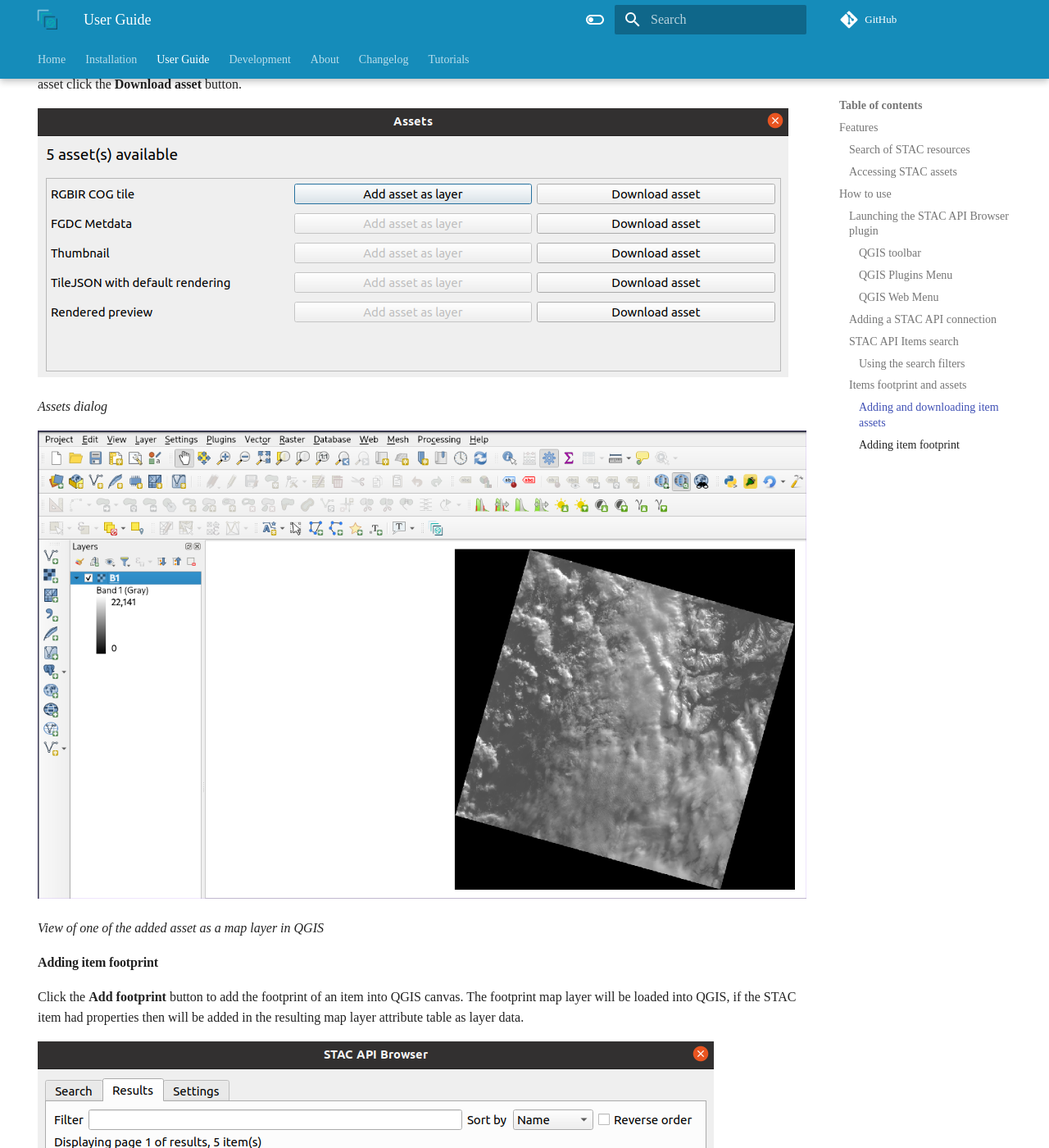
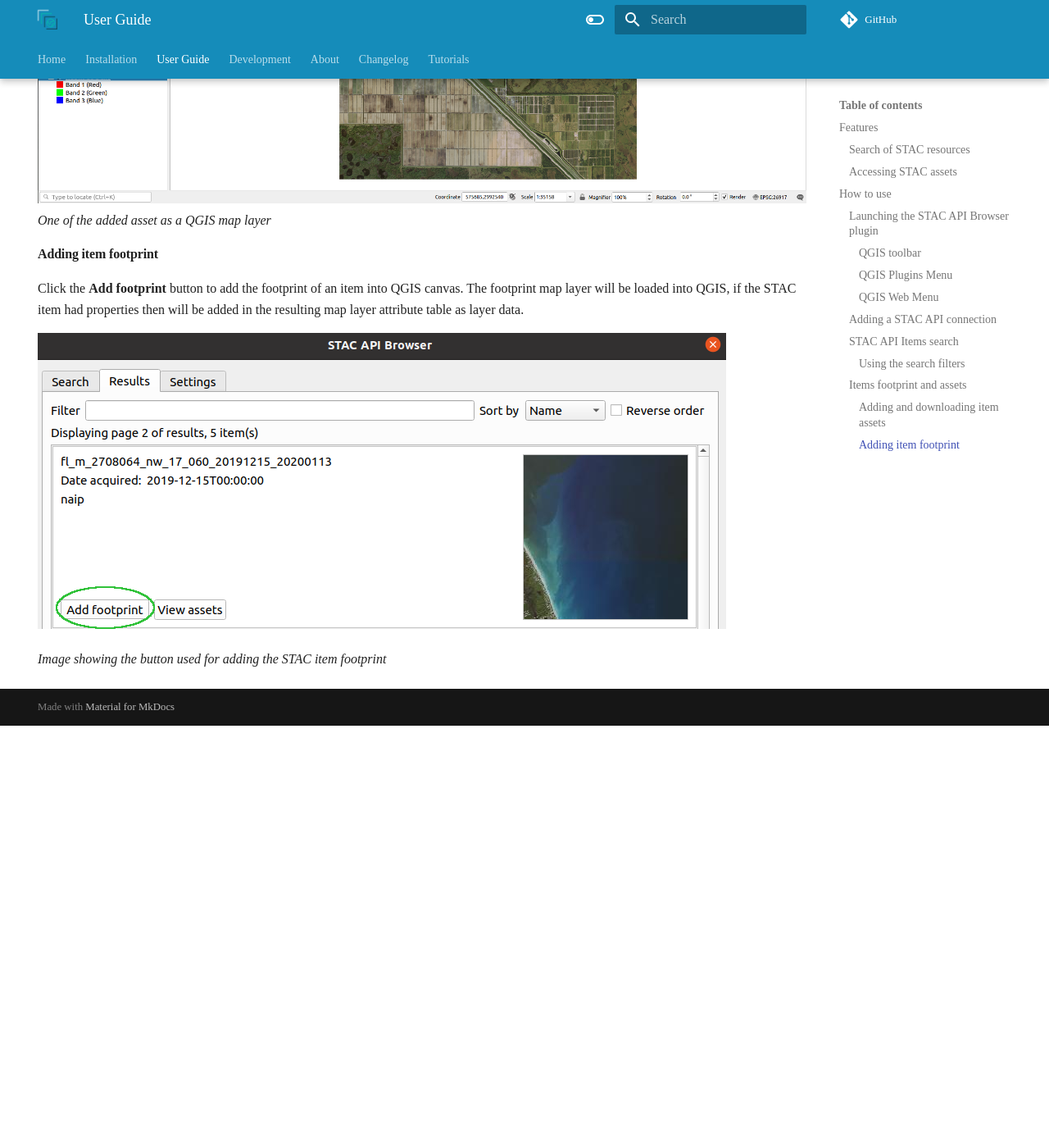
Before and after one commit to stac-utils/qgis-stac-plugin, an MkDocs documentation site: the page built from docs/user-guide.md, in a window 1280 px wide and 1400 px high, scrolled down 7250 px. Shown: the whole window at 82% size. Built offline with MkDocs 1.6.1 and Material for MkDocs 9.7.7, drawn with Linux system fonts in a browser that asks for light colours; comment, search, counter and statistics services are not loaded; after the commit the page ends 8135 px from its top, so only the background shows below that; some of the changed lines change nothing that is shown.

Commit message:
updates on video and used images

```diff
--- a/docs/tutorial.md
+++ b/docs/tutorial.md
@@ -58,11 +58,4 @@
 
 _Example of a styled NDVI imagery_.
 
-### Watch the video
-
-Below is a video that shows how to go through the above steps and create NDVI from the imagery supplied
-by the plugin.
-
-![type:video](https://www.youtube.com/embed/2vnzQ-4dQhI)
-
 See the [user guide](./user-guide) for more information about how to add imagery using the plugin.
--- a/docs/user-guide.md
+++ b/docs/user-guide.md
@@ -98,13 +98,13 @@
 If **CQL_JSON** is selected then filter will used as a [CQL_FILTER](https://github.com/radiantearth/stac-api-spec/tree/master/fragments/filter).
 
 
-![image](images/filters.png)
+![image](images/available_filters_planetary.png)
 
 _Available filters_
 
 
 
-![image](images/results_latest.png)
+![image](images/search_results_planetary.png)
 
 _Example search result items_
 
@@ -120,7 +120,7 @@
 To add the assets into QGIS canvas, click the **View assets** button from the required result item.
 
 
-![image](images/view_assets.png)
+![image](images/view_assets_planetary.png)
 
 _Image showing the button used for viewing the STAC item assets_
 
@@ -133,9 +133,8 @@
 
 
 
-![image](images/raster.png)
-
-_View of one of the added asset as a map layer in QGIS_
+![image](images/added_asset_planetary.png)
+_One of the added asset as a QGIS map layer_
 
 #### Adding item footprint
 
@@ -143,6 +142,6 @@
 The footprint map layer will be loaded into QGIS, if the STAC item had properties then will be added in the
 resulting map layer attribute table as layer data.
 
-![image](images/add_footprint_latest.png)
+![image](images/add_footprint_planetary.png)
 
 _Image showing the button used for adding the STAC item footprint_
```
Also changed, not shown: docs/images/add_footprint_planetary.png (added), docs/images/added_asset_planetary.png (added), docs/images/available_filters_planetary.png (added), docs/images/search_results_planetary.png (added), docs/images/view_assets_planetary.png (added).
